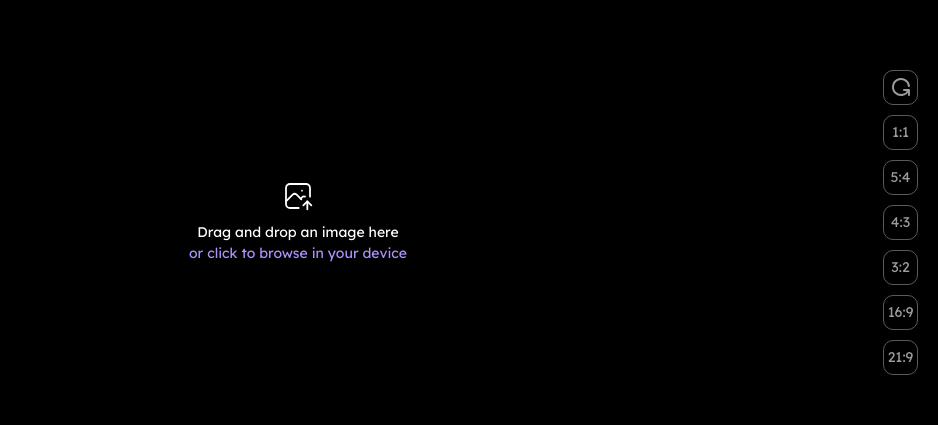
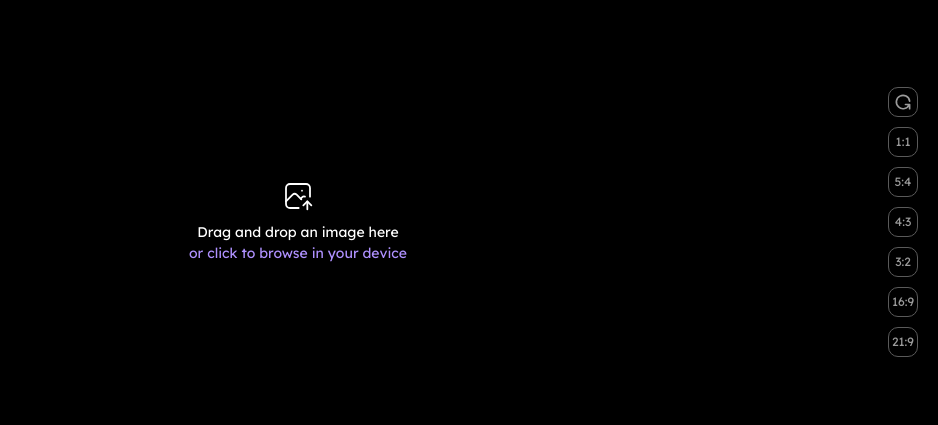
Before and after one commit to shvmeless/image-cropper-webui, a React (Vite) app: page / in a window 1280 px wide. Shown: the part 178-603 px from the top of the page, without its empty margins (342-1280 px from the left). Built offline with nearby package versions, Linux system fonts and the light colour scheme.

Commit message:
feat: modify aspect ratio buttons styles
- Modify the styles of the aspect ratio buttons.
- Fix the `hover` and `focus` styles of `BasicIconButton` and `BasicButton` components.
- Change the way aspect ratios are applied.

```diff
--- a/src/components/ui/buttons/BasicButton.module.scss
+++ b/src/components/ui/buttons/BasicButton.module.scss
@@ -39,12 +39,12 @@
   color: vars.$primary-text-normal;
 
   &:hover {
-    background-color: vars.$tertiary-background-normal;
+    background-color: vars.$tertiary-background-strong;
   }
 
   &:focus-visible {
-    background-color: vars.$tertiary-background-normal;
-    border: solid 2px vars.$tertiary-decoration-normal;
-    color: vars.$primary-text-normal;
+    background-color: vars.$tertiary-background-strong;
+    border: solid 2px vars.$tertiary-decoration-strong;
+    color: vars.$primary-text-strong;
   }
 }
--- a/src/components/ui/buttons/BasicIconButton.module.scss
+++ b/src/components/ui/buttons/BasicIconButton.module.scss
@@ -39,12 +39,12 @@
   color: vars.$primary-text-normal;
 
   &:hover {
-    background-color: vars.$tertiary-background-normal;
+    background-color: vars.$tertiary-background-strong;
   }
 
   &:focus-visible {
-    background-color: vars.$tertiary-background-normal;
-    border: solid 2px vars.$tertiary-decoration-normal;
-    color: vars.$primary-text-normal;
+    background-color: vars.$tertiary-background-strong;
+    border: solid 2px vars.$tertiary-decoration-strong;
+    color: vars.$primary-text-strong;
   }
 }
--- a/src/components/workbench/tools/AspectRatioButton.tsx
+++ b/src/components/workbench/tools/AspectRatioButton.tsx
@@ -28,14 +28,11 @@ export function AspectRatioButton (props: AspectRatioButtonProps): ReactNode {
     tools.setAspectRatio(props.value)
 
     if (cropper.values.current === null) return
-    const { width, height } = cropper.values.current
 
     const calculator = new CropperCalculator(input.image.dimensions, cropper.values.current)
-    if (width >= height) calculator.setWidth(width, props.value)
-    else calculator.setHeight(height, props.value)
+    calculator.setHeight(cropper.values.current.height, props.value)
 
     cropper.setValues(calculator.cropper)
-
   }
 
   // RENDER
--- a/src/components/workbench/tools/AspectRatioOptions.module.scss
+++ b/src/components/workbench/tools/AspectRatioOptions.module.scss
@@ -1,9 +1,14 @@
+// IMPORTS
+@use "../../../styles/vars";
+
 // ELEMENT
 .button {
-  height: 3.5rem;
-  min-height: 3.5rem;
-  max-height: 3.5rem;
-  width: 3.5rem;
-  min-width: 3.5rem;
-  max-width: 3.5rem;
+  height: 3rem;
+  min-height: 3rem;
+  max-height: 3rem;
+  width: 3rem;
+  min-width: 3rem;
+  max-width: 3rem;
+
+  font-size: vars.$font-size-small;
 }
--- a/src/components/workbench/tools/AspectRatioOptions.tsx
+++ b/src/components/workbench/tools/AspectRatioOptions.tsx
@@ -79,6 +79,7 @@ export function AspectRatioOptions (): ReactNode {
       <BasicIconButton className={css.button}
         label='Rotate Aspect Ratio'
         icon='rotate'
+        iconSize='small'
         onClick={rotateHandler}
         disabled={input.image === null}
       />
```
